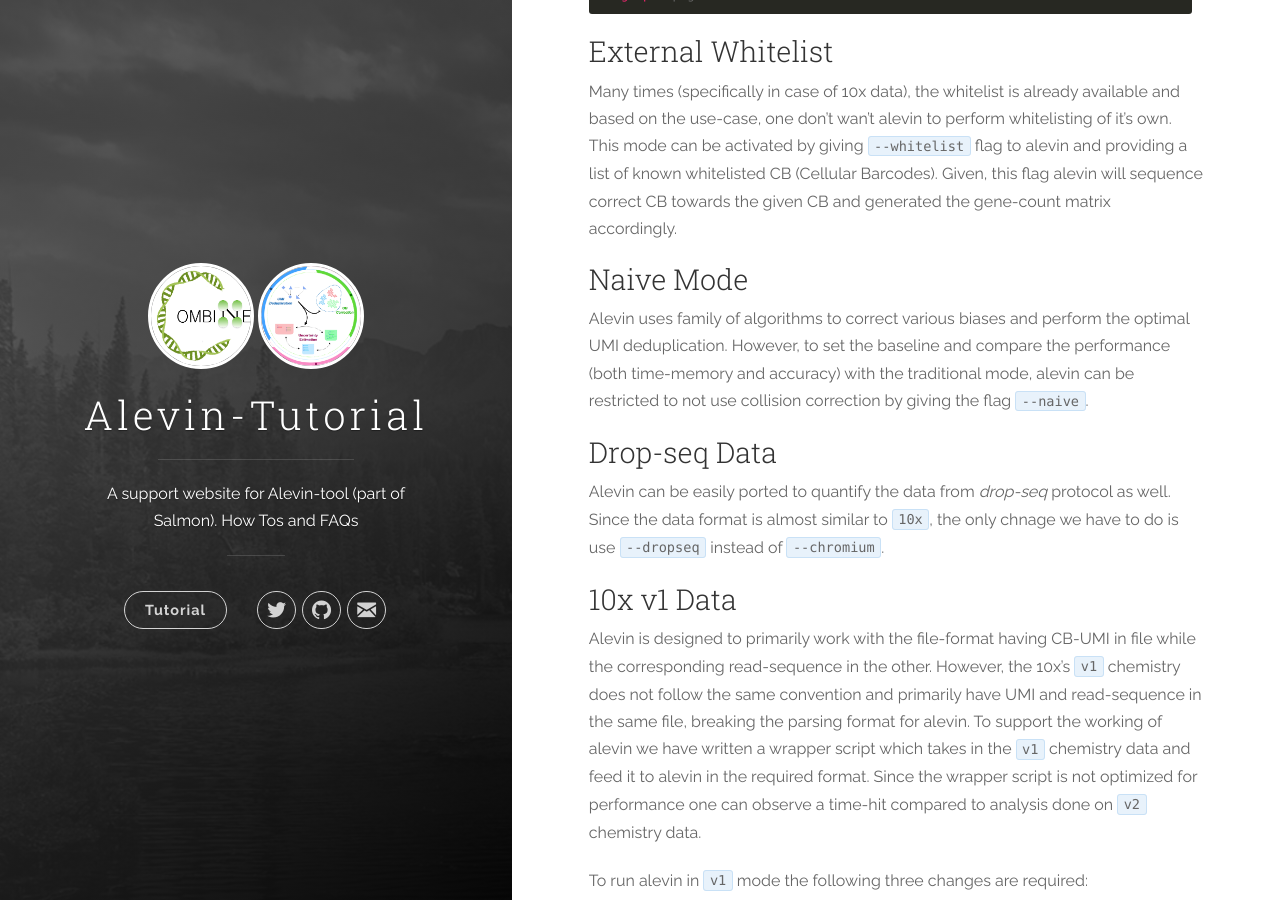
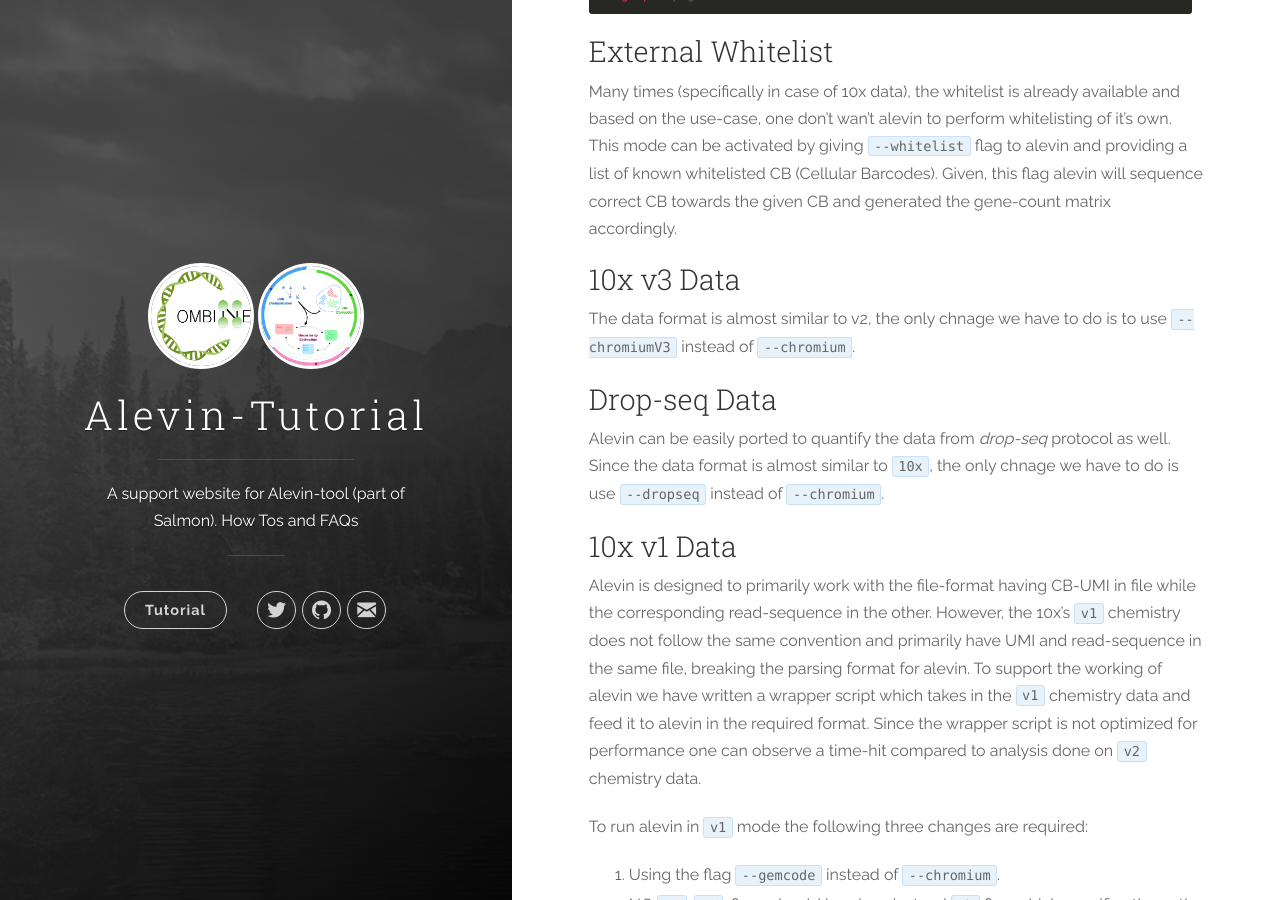
Before and after one commit to COMBINE-lab/alevin-tutorial, a Jekyll site: the page built from docs/_posts/2018-22-05-running-alevin.markdown, in a window 1280 px wide and 900 px high, scrolled down 469 px. Built offline with Jekyll 4.4.1, drawn with Linux system fonts in a browser that asks for light colours.

Commit message:
Update 2018-22-05-running-alevin.markdown

```diff
--- a/docs/_posts/2018-22-05-running-alevin.markdown
+++ b/docs/_posts/2018-22-05-running-alevin.markdown
@@ -18,9 +18,8 @@
 ### External Whitelist
 Many times (specifically in case of 10x data), the whitelist is already available and based on the use-case, one don't wan't alevin to perform whitelisting of it's own. This mode can be activated by giving `--whitelist` flag to alevin and providing a list of known whitelisted CB (Cellular Barcodes). Given, this flag alevin will sequence correct CB towards the given CB and generated the gene-count matrix accordingly.
 
-
-### Naive Mode
-Alevin uses family of algorithms to correct various biases and perform the optimal UMI deduplication. However, to set the baseline and compare the performance (both time-memory and accuracy) with the traditional mode, alevin can be restricted to not use collision correction by giving the flag `--naive`.
+### 10x v3 Data
+The data format is almost similar to v2, the only chnage we have to do is to use `--chromiumV3` instead of `--chromium`.
 
 ### Drop-seq Data
 Alevin can be easily ported to quantify the data from *drop-seq* protocol as well. Since the data format is almost similar to `10x`, the only chnage we have to do is use `--dropseq` instead of `--chromium`.
```
